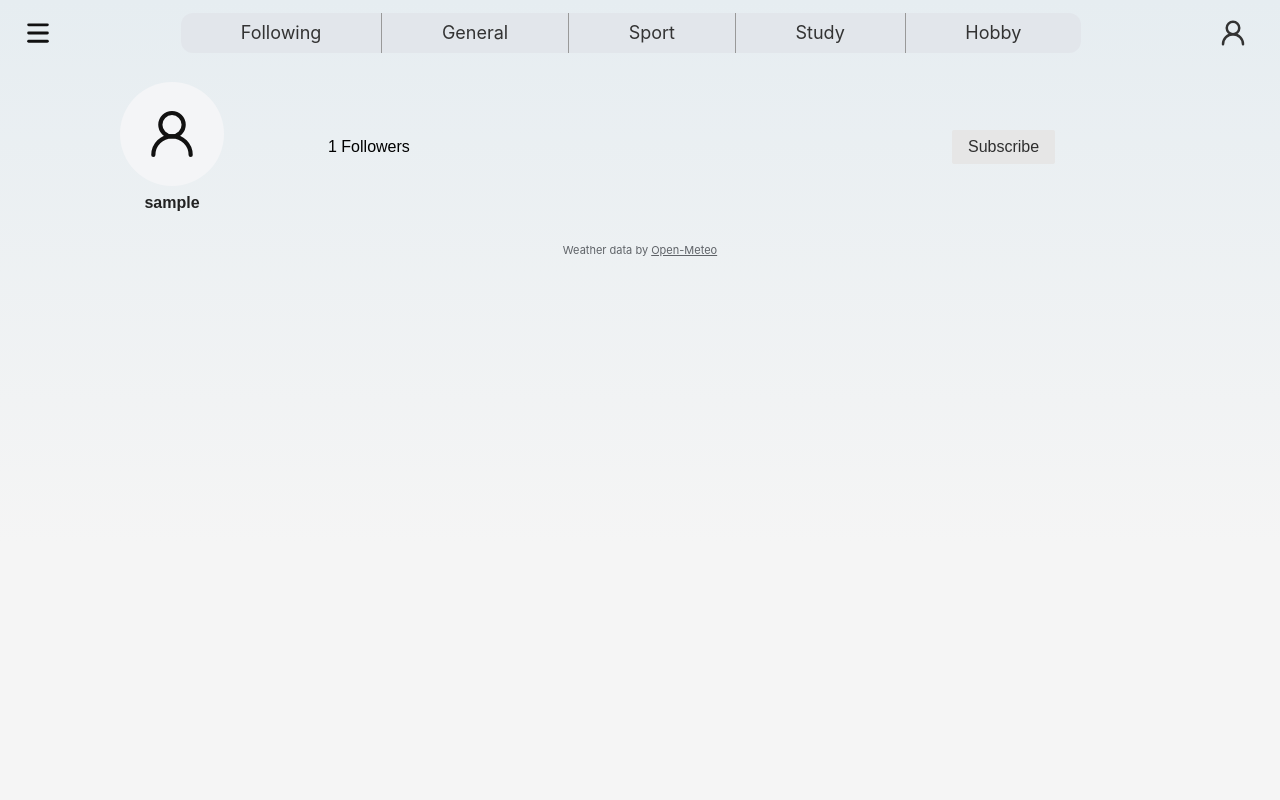
After one commit to CSCI-5117-F26/developing-the-interactive-web-project-1-group-10, a Flask app: template templates/subscription_list.html in a window 1280 px wide. The commit adds this page. Run offline with Flask 3, Linux system fonts and the light colour scheme; the template is opened without the code that fills it: most values are stand-ins (such as "Sample title", 1, 10 or a date in 2020); some libraries are stand-ins or nearby versions.

Commit message:
add subscription page

```diff
--- a/server.py
+++ b/server.py
@@ -40,7 +40,7 @@ def requires_auth(f):
 
 @app.context_processor
 def inject_weather():
-    if request.endpoint not in {"homepage", "profile", "my_profile", "vlog_detail", "liked_videos"}:
+    if request.endpoint not in {"homepage", "profile", "my_profile", "vlog_detail", "liked_videos", "subscription_list"}:
         return {}
 
     weather = session.get("weather_override")
@@ -261,6 +261,17 @@ def liked_videos():
         "liked_videos.html", posts=posts, is_detail=False
     )
 
+@app.route("/subscription_list")
+@requires_auth
+def subscription_list():
+    list = database.get_following_lists(get_current_user_id())
+
+    if "csrf_token" not in session:
+        session["csrf_token"] = token_urlsafe(32)
+
+    return render_template(
+        "subscription_list.html", user_lists=list
+    )
 
 @app.route("/api/videos/<int:video_id>/like", methods=["POST", "DELETE"])
 def video_like(video_id):
--- a/static/css/style.css
+++ b/static/css/style.css
@@ -792,6 +792,12 @@ body.menu-open {
     fill: currentColor;
 }
 
+.user-item {
+    display: flex;
+    align-items: center;
+    justify-content: space-between;
+}
+
 @media (max-width: 900px) {
     .vlog-detail .vlog-watch {
         grid-template-columns: minmax(0, 1fr);
--- a/static/js/main.js
+++ b/static/js/main.js
@@ -169,7 +169,7 @@ document.querySelectorAll('.subscribe-button').forEach((button) => {
             return;
         }
 
-        const profile = button.closest('.profile');
+        const profile = button.closest('.profile, .user-item');
         const subscribeCount = profile.querySelector('.subscribe-count');
         const wasSubscribed = button.getAttribute('aria-pressed') === 'true';
         const previousCount = Number(subscribeCount.dataset.count);
--- a/templates/base.html
+++ b/templates/base.html
@@ -74,7 +74,7 @@
                 <a href="#" class="pure-menu-link"><i data-lucide="clipboard-check" class="sidebar-icon" aria-hidden="true"></i>Mission Tracking</a>
             </li>
             <li class="pure-menu-item sidebar-divider">
-                <a href="#" class="pure-menu-link"><i data-lucide="star" class="sidebar-icon" aria-hidden="true"></i>Subscriptions</a>
+                <a href="subscription_list" class="pure-menu-link"><i data-lucide="star" class="sidebar-icon" aria-hidden="true"></i>Subscriptions</a>
             </li>
         </ul>
 
@@ -83,9 +83,6 @@
             <ul class="pure-menu-list sidebar-list">
                 <li class="pure-menu-item">
                     <a href="/profile" class="pure-menu-link"><i data-lucide="user-round" class="sidebar-icon" aria-hidden="true"></i>Profile</a>
-                </li>
-                <li class="pure-menu-item">
-                    <a href="#" class="pure-menu-link"><i data-lucide="square-play" class="sidebar-icon" aria-hidden="true"></i>Your Videos</a>
                 </li>
                 <li class="pure-menu-item">
                     <a href="/liked_videos" class="pure-menu-link"><i data-lucide="heart" class="sidebar-icon" aria-hidden="true"></i>Liked Videos</a>
--- /dev/null
+++ b/templates/components/user_info.html
@@ -0,0 +1,30 @@
+<article class="pure-g user-item">
+    <div class="pure-u-1-4">
+        <a href="{{ url_for('profile', id=user.user_id) }}" class="post-user">
+            <div class="post-avatar" aria-hidden="true">
+                <i data-lucide="user-round"></i>
+            </div>
+            <span class="post-username">{{ user.username }}</span>
+        </a>
+    </div>
+
+    <div class="pure-u-1-2">
+        <span class="subscribe-count" data-count="{{ user.subscribed_count }}">
+            {{ user.subscribed_count }}
+        </span>
+        Followers
+    </div>
+
+    <div class="pure-u-1-4">
+        <button
+            class="subscribe-button pure-button"
+            type="button"
+            aria-label="{{ 'Unsubscribe' if user.subscribed else 'Subscribe' }}"
+            aria-pressed="{{ 'true' if user.subscribed else 'false' }}"
+            data-subscribe-url="{{ url_for('subscribe', user_id=user.user_id) }}"
+            data-csrf-token="{{ session.get('csrf_token', '') }}"
+        >
+        {{ 'Unsubscribe' if user.subscribed else 'Subscribe' }}
+        </button>
+    </div>
+</article>
--- /dev/null
+++ b/templates/subscription_list.html
@@ -0,0 +1,11 @@
+{% extends "base.html" %}
+
+{% block title %}Liked Videos{% endblock %}
+
+{% block content %}
+    <section>
+        {% for user in user_lists %}
+            {% include "components/user_info.html" %}
+        {% endfor %}
+    </section>
+{% endblock %}
```
Also changed, not shown: database.py (+20 -0 lines).
